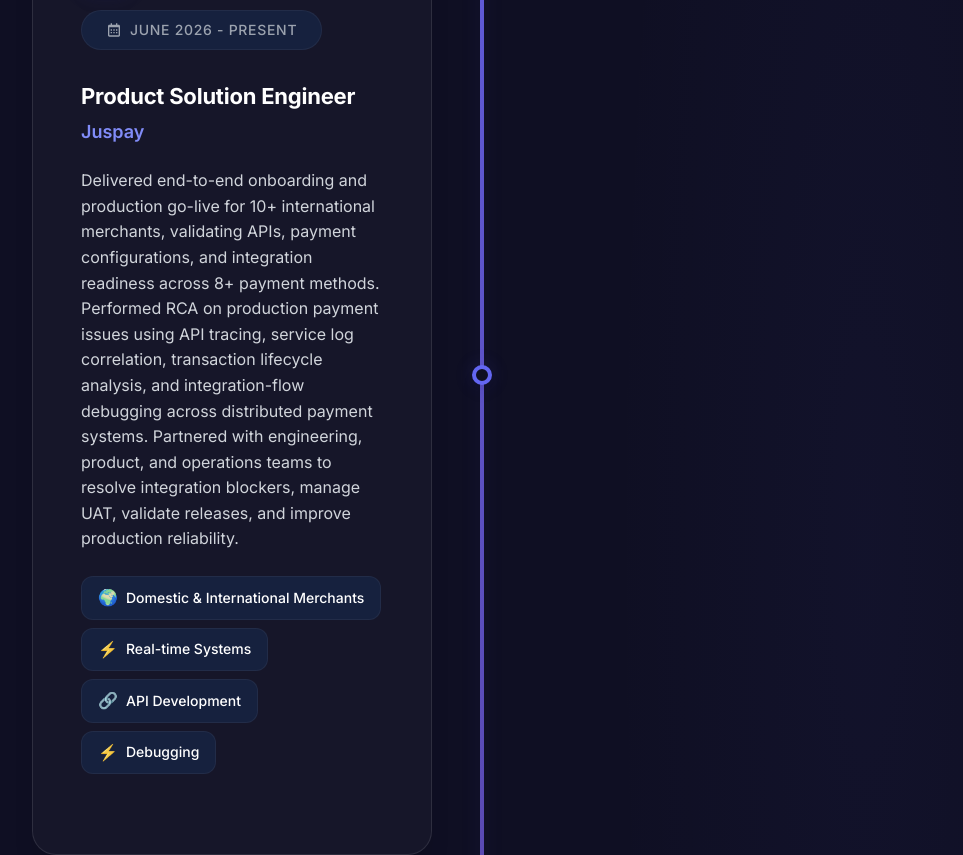
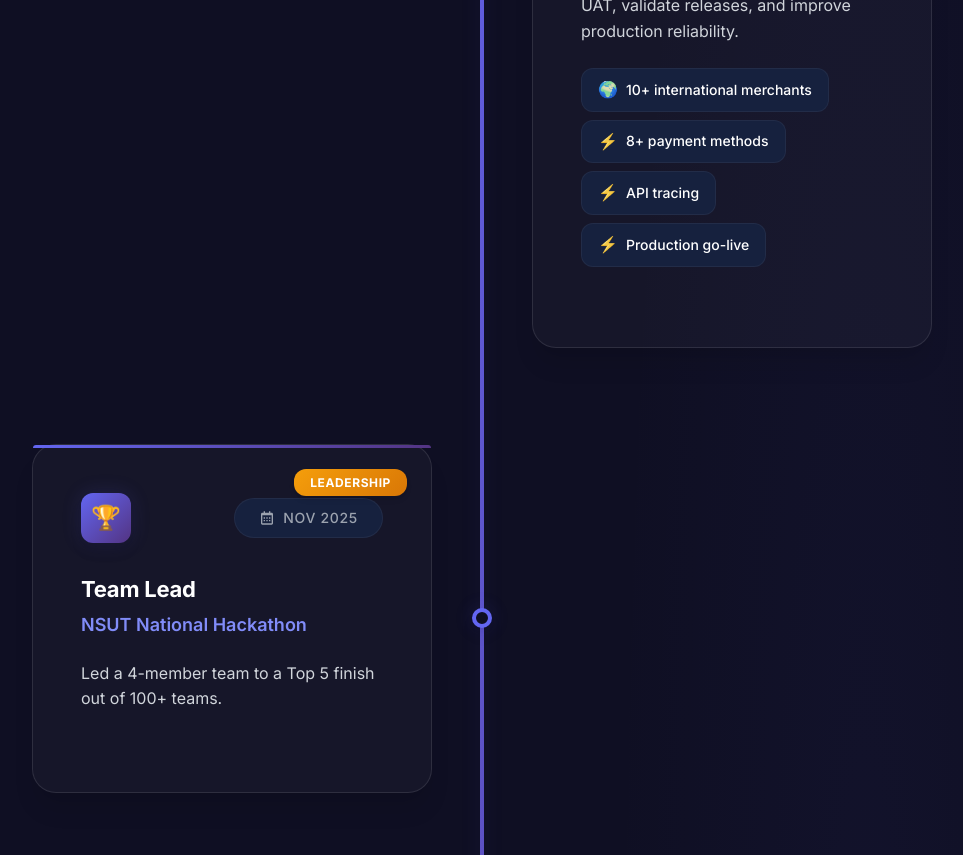
Before and after one commit to mrrayyan2005/MyPortfolio, a React (Create React App) app: page / in a window 1280 px wide. Shown: the part 3140-3995 px from the top of the page, without its empty margins (158-1121 px from the left). Built offline with nearby package versions, Linux system fonts and the light colour scheme.

Commit message:
Update Education.js

```diff
--- a/src/sections/Education.js
+++ b/src/sections/Education.js
@@ -1,4 +1,4 @@
-import React, { useState } from 'react';
+import React from 'react';
 import { motion } from 'framer-motion';
 import { animations } from "../components/animations.js";
 import styles from '../assets/CSS/Education.module.css';
@@ -6,17 +6,50 @@ import { ReactComponent as Calendar } from '../assets/Svg/bx-calendar.svg';
 import educationData from '../data/educationData.json';
 
 function Education() {
-  const [activeTab, setActiveTab] = useState('timeline');
+  const monthNumbers = {
+    jan: 0,
+    january: 0,
+    feb: 1,
+    february: 1,
+    mar: 2,
+    march: 2,
+    apr: 3,
+    april: 3,
+    may: 4,
+    jun: 5,
+    june: 5,
+    jul: 6,
+    july: 6,
+    aug: 7,
+    august: 7,
+    sep: 8,
+    september: 8,
+    oct: 9,
+    october: 9,
+    nov: 10,
+    november: 10,
+    dec: 11,
+    december: 11
+  };
+
+  const getTimelineStart = (yearRange) => {
+    const match = yearRange.match(/([A-Za-z]+)\s+(\d{4})|(\d{4})/);
+
+    if (!match) {
+      return 0;
+    }
+
+    const year = Number(match[2] || match[3]);
+    const month = match[1] ? monthNumbers[match[1].toLowerCase()] ?? 0 : 0;
+
+    return new Date(year, month).getTime();
+  };
 
   const allItems = [
     ...educationData.education.map(item => ({ ...item, type: 'education' })),
-    ...educationData.experience.map(item => ({ ...item, type: 'experience' }))
-  ].sort((a, b) => {
-    // Sort by year, most recent first
-    const yearA = parseInt(a.year.split('-')[0] || a.year.split(' ')[0]);
-    const yearB = parseInt(b.year.split('-')[0] || b.year.split(' ')[0]);
-    return yearB - yearA;
-  });
+    ...educationData.experience.map(item => ({ ...item, type: 'experience' })),
+    ...(educationData.achievements || []).map(item => ({ ...item, type: 'achievement' }))
+  ].sort((a, b) => getTimelineStart(b.year) - getTimelineStart(a.year));
 
 
   return (
@@ -53,7 +86,7 @@ function Education() {
                   <div className={styles.timelineContent}>
                     <div className={styles.timelineHeader}>
                       <div className={styles.timelineIcon}>
-                        {item.type === 'education' ? '🎓' : '💼'}
+                        {item.type === 'education' ? '🎓' : item.type === 'achievement' ? '🏆' : '💼'}
                       </div>
                       <div className={styles.timelineDate}>
                         <Calendar className={styles.calendarIcon} />
@@ -79,37 +112,36 @@ function Education() {
                             </p>
                           )}
                         </>
-                      ) : (
+                      ) : item.type === 'experience' ? (
                         <>
                           <h3 className={styles.timelineTitle}>{item.role}</h3>
                           <h4 className={styles.timelineSubtitle}>{item.company}</h4>
+                          {item.location && (
+                            <div className={styles.timelineMeta}>{item.location}</div>
+                          )}
                           <p className={styles.timelineDescription}>{item.description}</p>
 
                           {/* Experience Highlights */}
                           <div className={styles.experienceHighlights}>
-                            <div className={styles.highlight}>
-                              <span className={styles.highlightIcon}>🌍</span>
-                              <span>Domestic & International Merchants</span>
-                            </div>
-                            <div className={styles.highlight}>
-                              <span className={styles.highlightIcon}>⚡</span>
-                              <span>Real-time Systems</span>
-                            </div>
-                            <div className={styles.highlight}>
-                              <span className={styles.highlightIcon}>🔗</span>
-                              <span>API Development</span>
-                            </div>
-                             <div className={styles.highlight}>
-                              <span className={styles.highlightIcon}>⚡</span>
-                              <span>Debugging</span>
-                            </div>
+                            {(item.highlights || []).map((highlight, highlightIndex) => (
+                              <div className={styles.highlight} key={highlight}>
+                                <span className={styles.highlightIcon}>{highlightIndex === 0 ? '🌍' : '⚡'}</span>
+                                <span>{highlight}</span>
+                              </div>
+                            ))}
                           </div>
+                        </>
+                      ) : (
+                        <>
+                          <h3 className={styles.timelineTitle}>{item.title}</h3>
+                          <h4 className={styles.timelineSubtitle}>{item.organization}</h4>
+                          <p className={styles.timelineDescription}>{item.description}</p>
                         </>
                       )}
                     </div>
 
                     <div className={styles.timelineBadge}>
-                      {item.type === 'education' ? 'Academic' : 'Professional'}
+                      {item.type === 'education' ? 'Academic' : item.type === 'achievement' ? 'Leadership' : 'Professional'}
                     </div>
                   </div>
 
```
